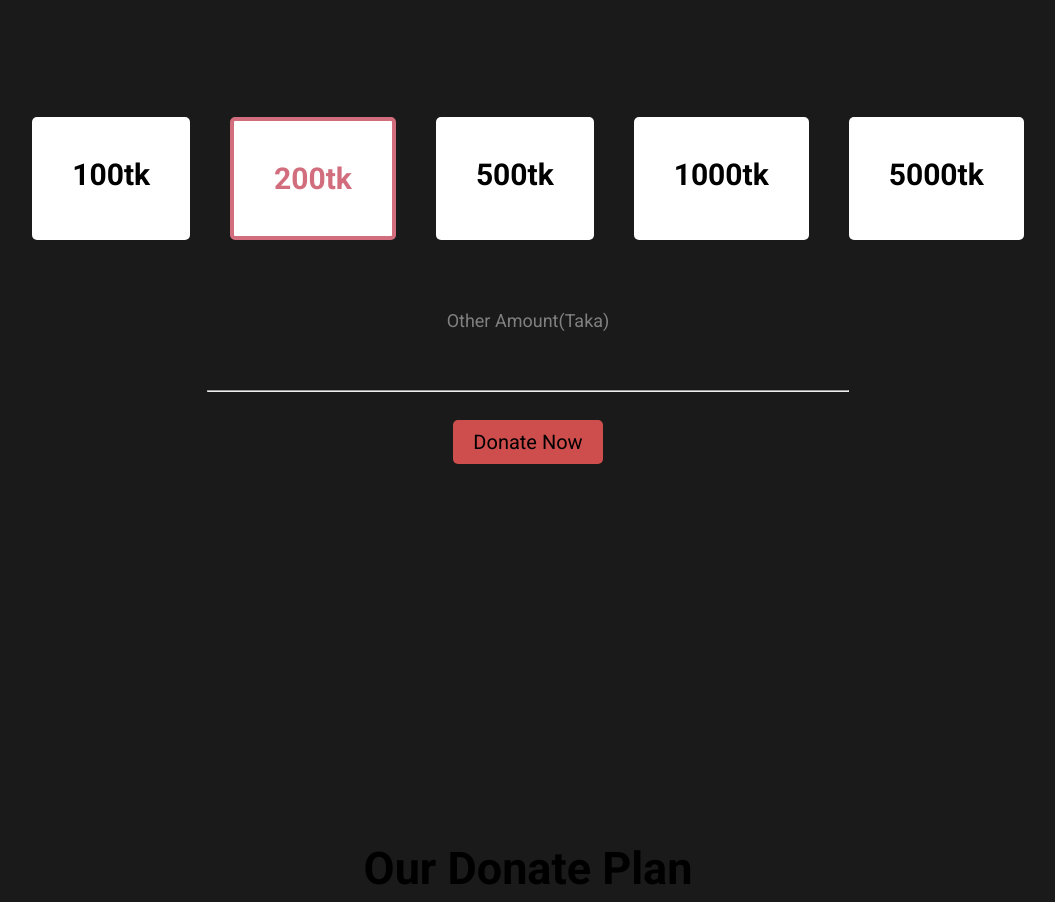
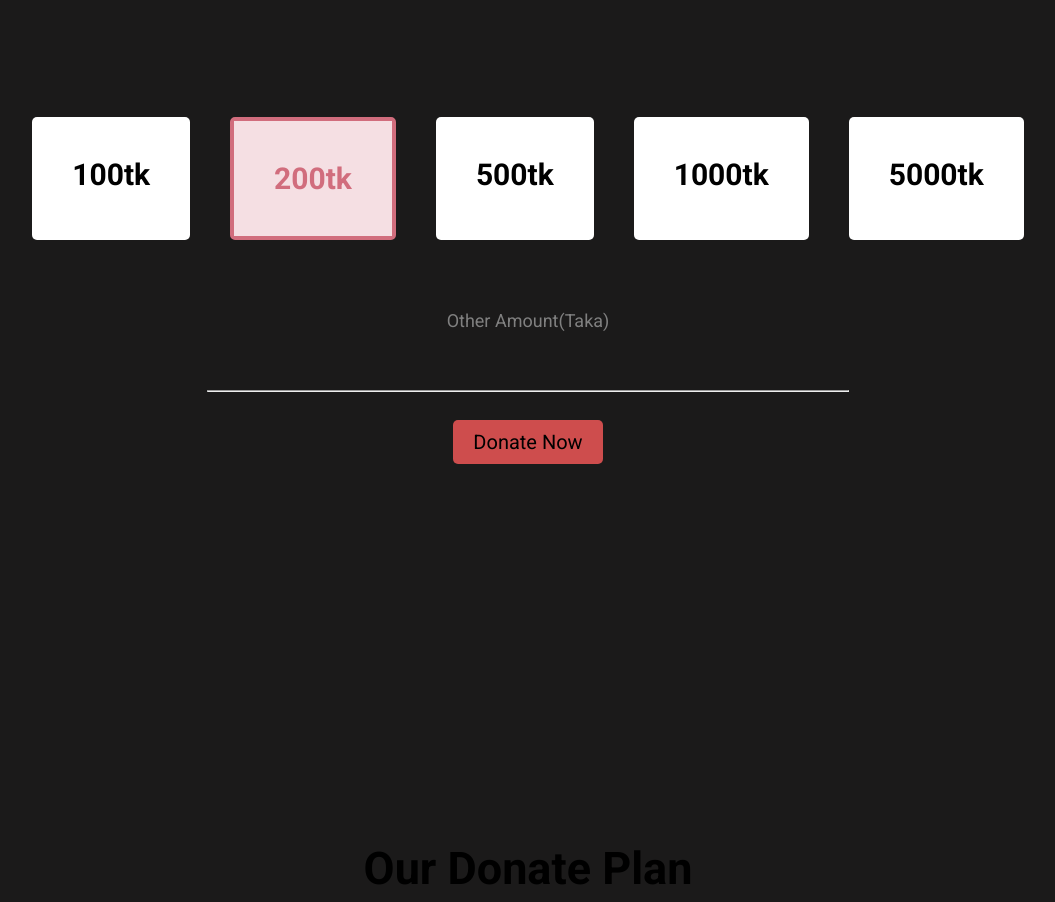
Before and after one commit to mushfiqur-rahman-naim/donate-today-by-mushfiq, a plain HTML site: page index.html in a window 1280 px wide. Shown: the part 1058-1960 px from the top of the page, without its empty margins (112-1167 px from the left). Drawn offline with Linux system fonts and the light colour scheme.

Commit message:
finalize

```diff
--- a/style.css
+++ b/style.css
@@ -124,6 +124,7 @@ body {
 
 #card2 {
     color: rgb(209, 109, 125);
+    background-color: rgb(245, 223, 227);
 }
 
 #amount-id {
```
